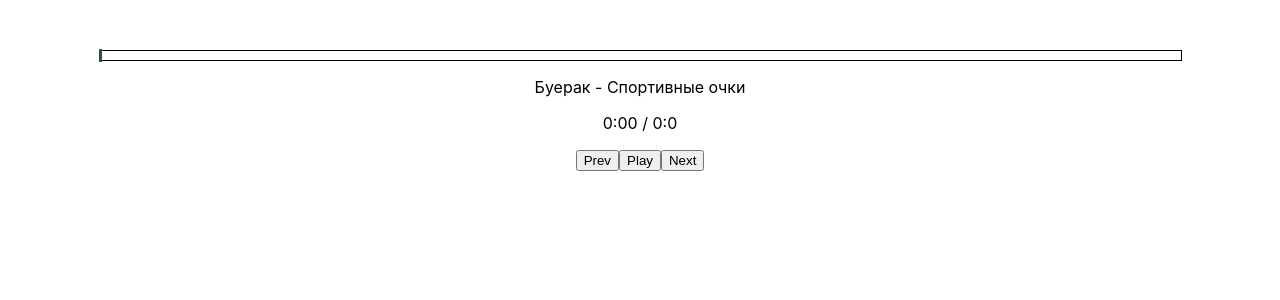
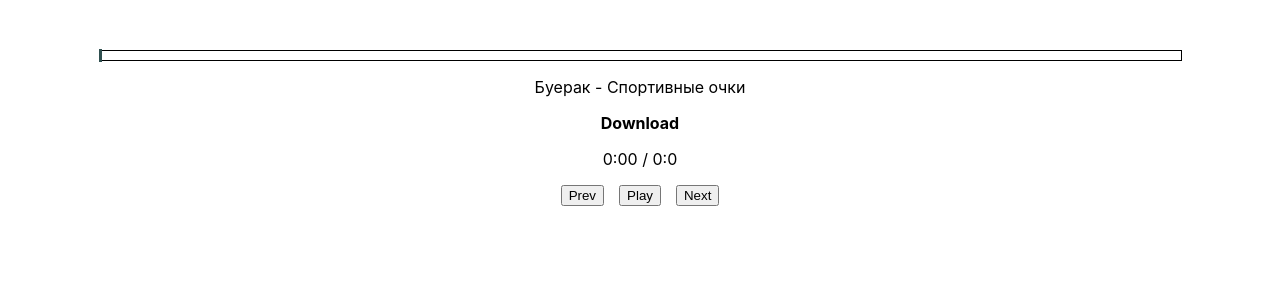
Before and after one commit to Timkogas/simple-mp3-player, a React (Create React App) app: page / in a window 1280 px wide. Shown: the top 300 px of the page. Built offline with nearby package versions, Linux system fonts and the light colour scheme.

Commit message:
#5 добавил возможность скачать трек, улучшил отображение кнопок

```diff
--- a/src/App.css
+++ b/src/App.css
@@ -25,6 +25,19 @@
   width: 3px;
   background-color: darkslategrey;
 }
+.track_download {
+  text-decoration: none;
+  font-weight: bold;
+  color: rgb(0, 0, 0);
+}
+.track_download:hover {
+  color: rgb(85, 85, 85);
+}
+.buttons {
+  display: flex;
+  gap: 15px;
+  justify-content: center;
+}
 
 audio {
   display: none;
--- a/src/App.js
+++ b/src/App.js
@@ -89,14 +89,17 @@ function App() {
         </source>
       </audio>
       <p className='track_name'>{playList[selectedTrack].name}</p>
+      <a href={playList[selectedTrack].path} download className='track_download'>Download</a>
       <p className='track_duration'>
         {Math.trunc(currentTime/60)}
         :
         {currentTime%60 >= 10 ? '' : '0'}{Math.trunc(currentTime%60)}  /  {Math.trunc(duration/60)}:{ Math.trunc(duration%60)}
       </p>
-      <button onClick={prevTrack}>Prev</button>
-      <button onClick={playAndPause}>{trackPlayed ? "Pause" : 'Play'}</button>
-      <button onClick={nextTrack}>Next</button>
+      <div className='buttons'>
+        <button onClick={prevTrack}>Prev</button>
+        <button onClick={playAndPause}>{trackPlayed ? "Pause" : 'Play'}</button>
+        <button onClick={nextTrack}>Next</button>
+      </div>
     </div>
   );
 }
```
